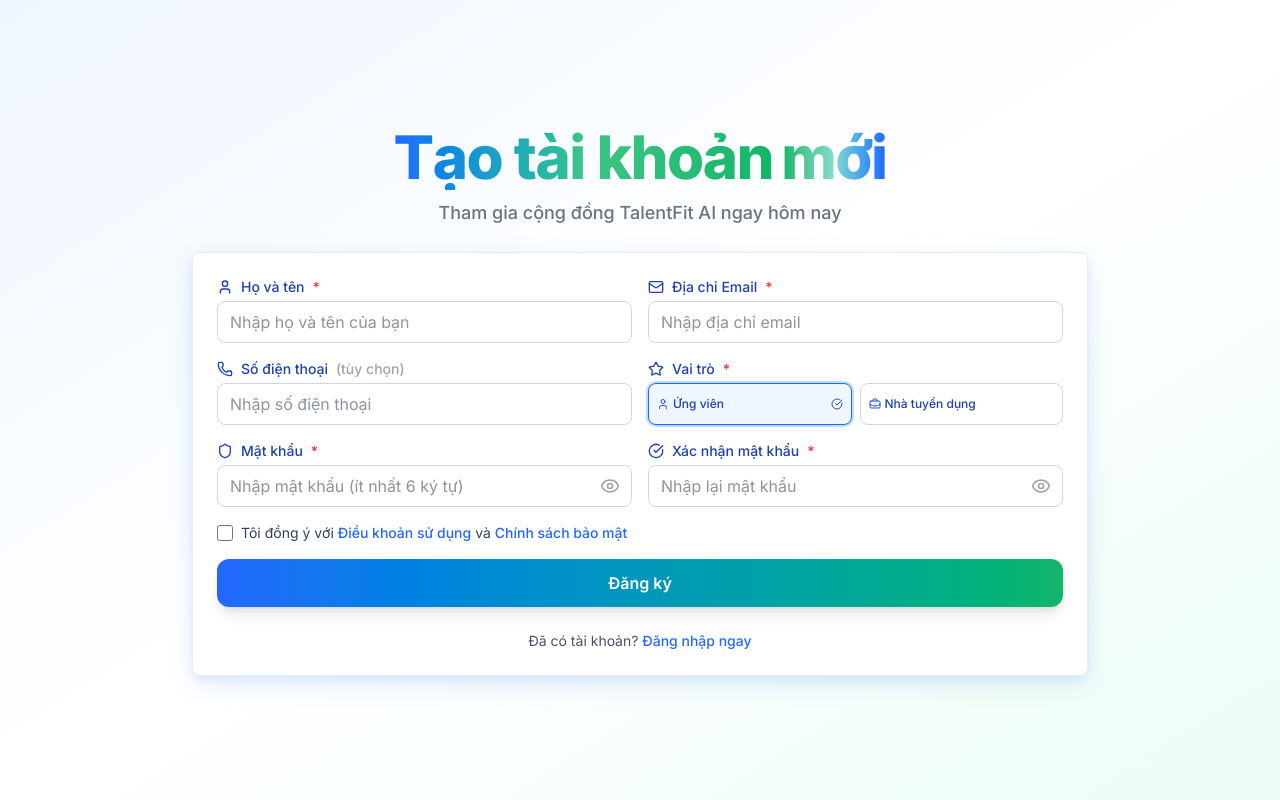
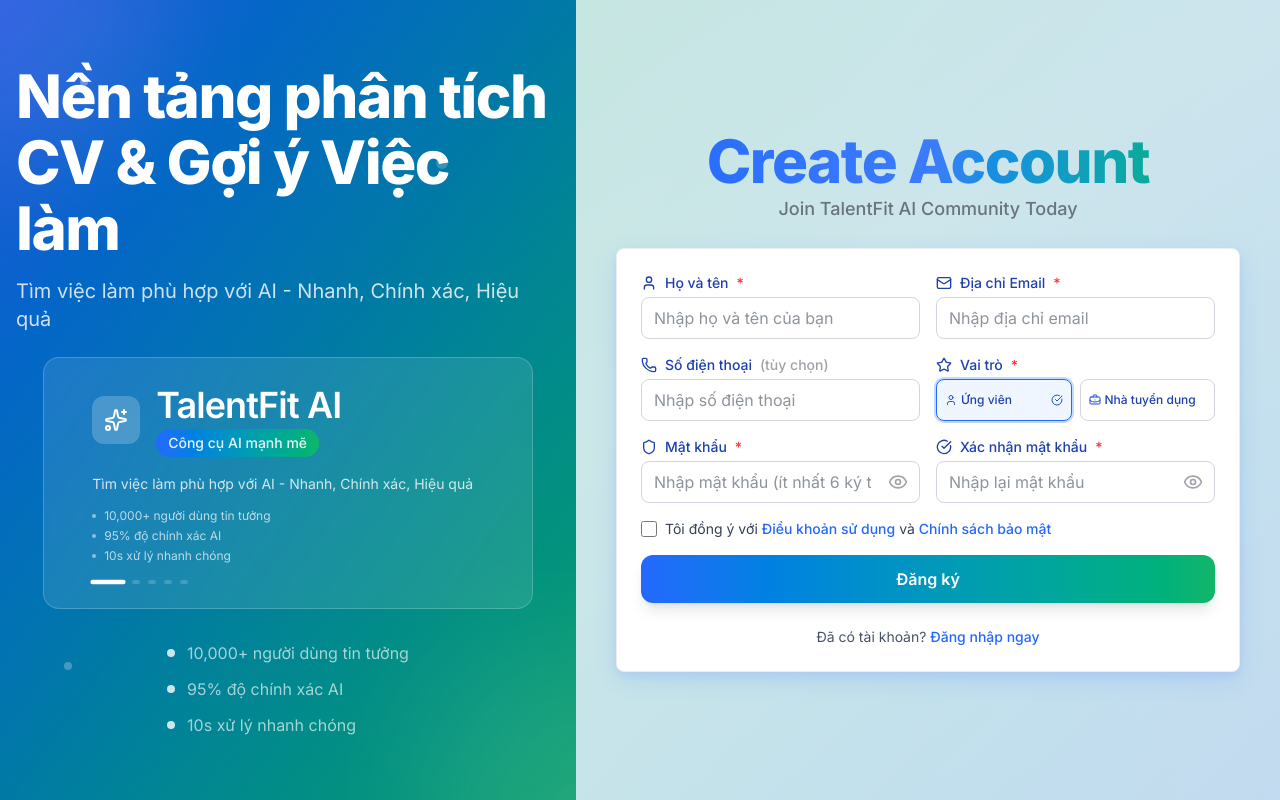
Before and after one commit to KhacThien88/SideProject1-FrontEnd, a React (Vite) app: page /register in a window 1280 px wide. Built offline with nearby package versions, Linux system fonts and the light colour scheme.

Commit message:
refactor: enhance Register page layout and integrate LoginHero component like login page

```diff
--- a/src/components/Router.tsx
+++ b/src/components/Router.tsx
@@ -122,9 +122,7 @@ export const Link: React.FC<LinkProps> = ({
   to,
   children,
   className,
-  transitionType,
-  replace = false
-}) => {
+  transitionType}) => {
   const { navigate, currentRoute } = useRouter();
 
   const handleClick = (e: React.MouseEvent<HTMLAnchorElement>) => {
--- a/src/pages/Auth/Register/Register.tsx
+++ b/src/pages/Auth/Register/Register.tsx
@@ -1,14 +1,31 @@
 import React from 'react';
 import { useOnReveal } from '../../../hooks/useOnReveal';
 import { RegisterForm } from './components/RegisterForm';
+import { LoginHero } from '../Login/components/LoginHero';
 
 export const Register: React.FC = () => {
   useOnReveal('.reveal');
 
   return (
-    <div className="min-h-screen bg-gradient-to-br from-primary-50 via-white to-secondary-50 flex items-center justify-center px-4 py-8">
-      <div className="w-full max-w-4xl reveal">
-        <RegisterForm />
+    <div className="min-h-screen lg:h-screen bg-gradient-to-br from-primary-50 via-white to-secondary-50 flex lg:overflow-hidden">
+      {/* Hero panel reused from Login for visual balance on large screens */}
+      <LoginHero />
+
+      {/* Register form area */}
+      <div className="flex-1 flex items-center justify-center px-4 py-10 sm:px-6 lg:px-10 lg:py-8 bg-gradient-to-br from-secondary-600/20 to-primary-600/20">
+        <div className="w-full max-w-xl md:max-w-2xl reveal">
+          {/* Page heading in theme area */}
+          <div className="text-center mb-6">
+            <h1 className="text-4xl font-extrabold tracking-tight bg-gradient-to-r from-primary-500 via-primary-500/85 to-secondary-500 bg-clip-text text-transparent">
+              Create Account
+            </h1>
+            <p className="mt-2 text-sm font-medium text-neutral-600">
+              Join TalentFit AI Community Today
+            </p>
+          </div>
+
+          <RegisterForm />
+        </div>
       </div>
     </div>
   );
--- a/src/pages/Auth/Register/components/RegisterForm.tsx
+++ b/src/pages/Auth/Register/components/RegisterForm.tsx
@@ -167,21 +167,6 @@ export const RegisterForm: React.FC<RegisterFormProps> = ({ onSubmit }) => {
 
   return (
     <div className="w-full">
-      {/* Header */}
-      <div className="text-center mb-6">
-        <div className="flex items-center justify-center gap-2 mb-2">
-          <h1 className="text-3xl font-bold bg-gradient-to-r from-primary-500 via-primary-500/80 via-secondary-500/80 to-secondary-500 bg-clip-text text-transparent">
-            {getContent('auth.register.title')}
-          </h1>
-          <h1 className="text-3xl font-bold bg-gradient-to-r from-secondary-500 via-secondary-400/80 via-primary-500/80 to-primary-500 bg-clip-text text-transparent">
-            {getContent('auth.register.subtitle')}
-          </h1>
-        </div>
-        <p className="text-sm font-medium text-neutral-600">
-          {getContent('auth.register.welcomeSubtitle')}
-        </p>
-      </div>
-
       <Card variant="default" className="w-full shadow-lg backdrop-blur-md p-6">
         <form onSubmit={handleSubmit} className="space-y-4">
           {/* Name and Email Row */}
```
